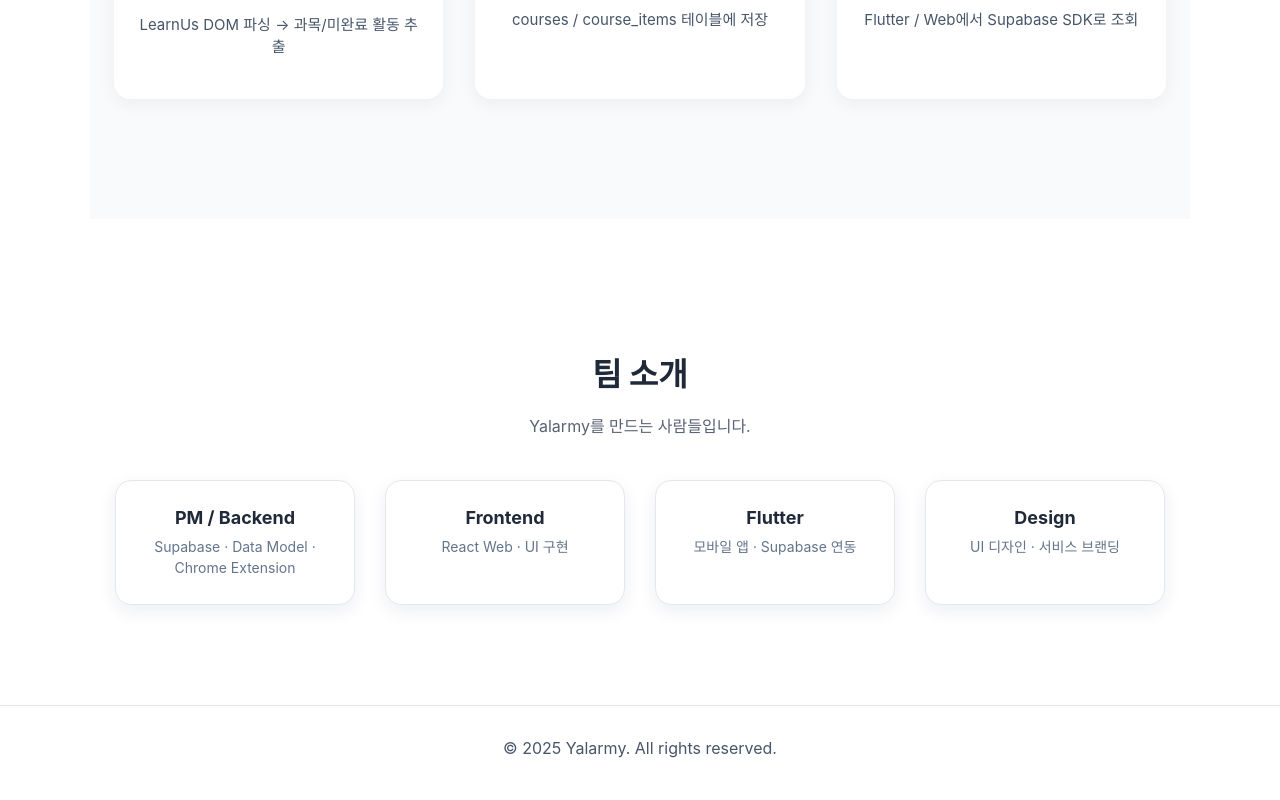
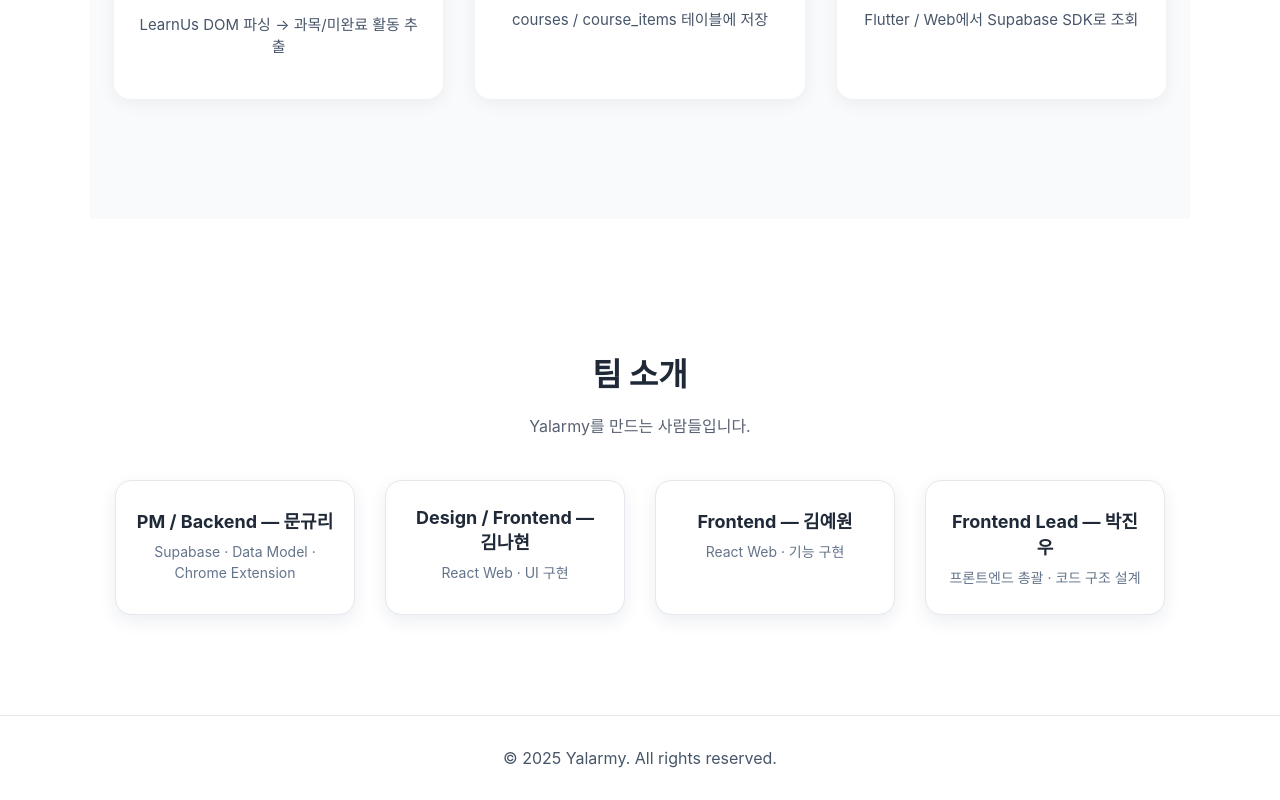
Before and after one commit to Sooobeo/Yalarmy, a React (Create React App) app in the folder yalarmy/: page / in a window 1280 px wide. Shown: the part 2980-3780 px from the top of the page. Built offline with nearby package versions, Linux system fonts and the light colour scheme.

Commit message:
팀 소개 수정

```diff
--- a/yalarmy/src/components/LandingPage.js
+++ b/yalarmy/src/components/LandingPage.js
@@ -223,36 +223,35 @@
 
                 </div>
             </section>
-
             {/* TEAM */}
-            <section id="team" className="yl-section yl-team" data-aos="fade-up">
+            <section id="team" className="yl-section yl-team">
                 <h2 className="yl-section-title">팀 소개</h2>
                 <p className="yl-section-desc">Yalarmy를 만드는 사람들입니다.</p>
 
                 <div className="yl-team-grid">
-
-                    <div className="yl-team-card" data-aos="fade-up" data-aos-delay="0">
-                        <h3>PM / Backend</h3>
+                    <div className="yl-team-card">
+                        <h3>PM / Backend — 문규리</h3>
                         <p>Supabase · Data Model · Chrome Extension</p>
                     </div>
 
-                    <div className="yl-team-card" data-aos="fade-up" data-aos-delay="100">
-                        <h3>Frontend</h3>
+                    <div className="yl-team-card">
+                        <h3>Design / Frontend — 김나현</h3>
                         <p>React Web · UI 구현</p>
                     </div>
 
-                    <div className="yl-team-card" data-aos="fade-up" data-aos-delay="200">
-                        <h3>Flutter</h3>
-                        <p>모바일 앱 · Supabase 연동</p>
+                    <div className="yl-team-card">
+                        <h3>Frontend — 김예원</h3>
+                        <p>React Web · 기능 구현</p>
                     </div>
 
-                    <div className="yl-team-card" data-aos="fade-up" data-aos-delay="300">
-                        <h3>Design</h3>
-                        <p>UI 디자인 · 서비스 브랜딩</p>
+                    <div className="yl-team-card">
+                        <h3>Frontend Lead — 박진우</h3>
+                        <p>프론트엔드 총괄 · 코드 구조 설계</p>
                     </div>
-
                 </div>
             </section>
+
+
 
             {/* FOOTER */}
             <footer className="yl-footer" data-aos="fade-up">
```
